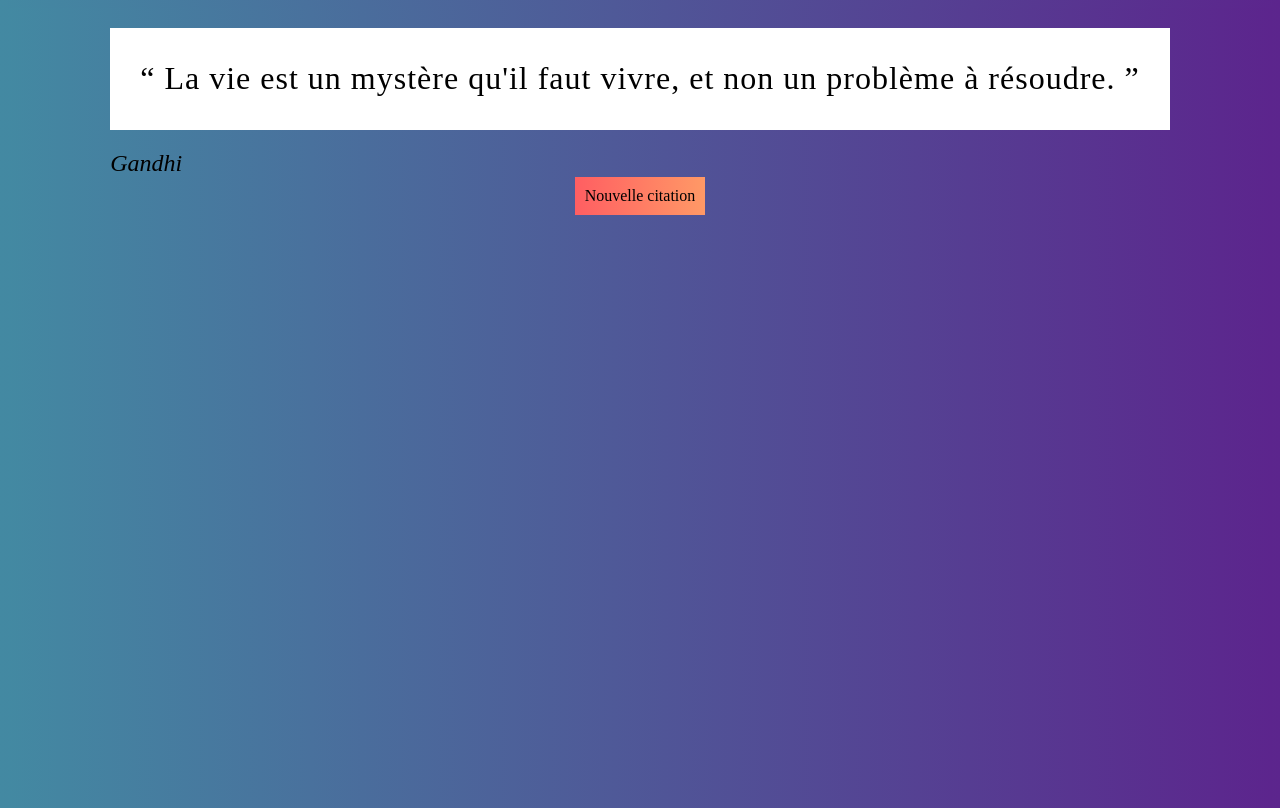
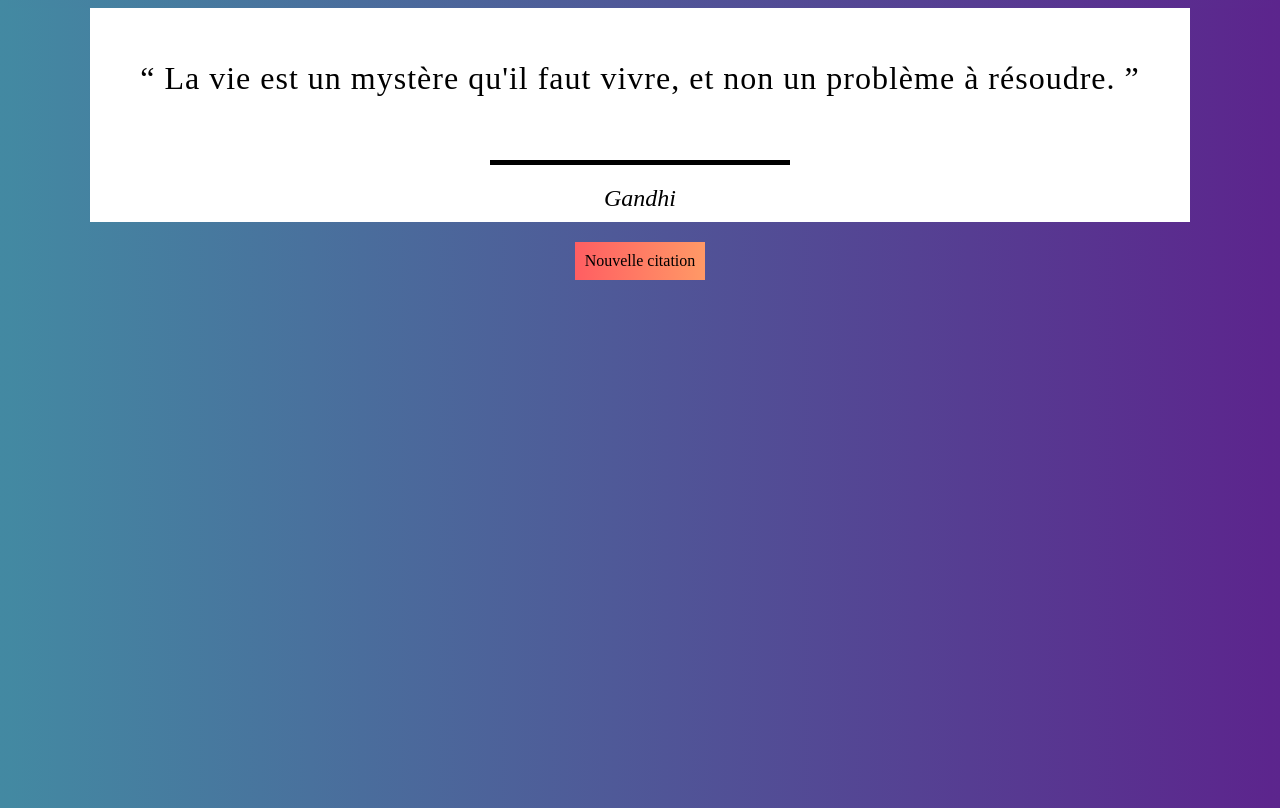
Before and after one commit to Tanthiel50/citation-generator, a plain HTML site: page index.html in a window 1280 px wide. Drawn offline with Linux system fonts and the light colour scheme.

Commit message:
css style

```diff
--- a/index.html
+++ b/index.html
@@ -8,16 +8,12 @@
     <title>Document</title>
 </head>
 <body>
-    <div class="container h-100">
-
-        <div class="row align-items-center justify-content-center h-100">
-
-          <div class="container">
-            <div class="bg-light shadow p-5">
-              <div id="citation" class="text-center">
-                La vie est un mystère qu'il faut vivre, et non un problème à résoudre.
-              </div>
-              <div class="bg-secondary w-25 mx-auto p-1 my-4"></div>
+    <div class="container">
+      <div id="whiteContainer">
+        <div id="citation" class="text-center">
+          La vie est un mystère qu'il faut vivre, et non un problème à résoudre.
+        </div>
+              <div id="split"></div>
               <div id="auteur" class="text-center">
                 Gandhi
               </div>
@@ -27,10 +23,6 @@
               Nouvelle citation
             </div>
           </div>
-
-        </div>
-
-      </div>
     <script src="script.js"></script>
 </body>
 </html>
--- a/style.css
+++ b/style.css
@@ -21,6 +21,13 @@ html, body {
     flex-direction: column;
   }
 
+  #whiteContainer{
+    display: flex;
+    align-items: center;
+    flex-direction: column;
+    background-color: white;
+  }
+
   #citation:before {
       content: open-quote;
   }
@@ -30,9 +37,17 @@ html, body {
   }
 
   #auteur {
+    display: flex;
     font-size: 1.5em;
     font-style: italic;
-    margin-left: 20px;
+    padding: 10px 0;
+  }
+
+  #split{
+    width: 300px ;
+    height: 5px;
+    background-color: black;
+    margin: 10px 0;
   }
 
   #nouveau {
@@ -41,4 +56,5 @@ html, body {
     background: linear-gradient(to right, #ff5e62, #ff9966);
     cursor: pointer;
     padding: 10px;
+    margin: 20px 0;
   }
```
